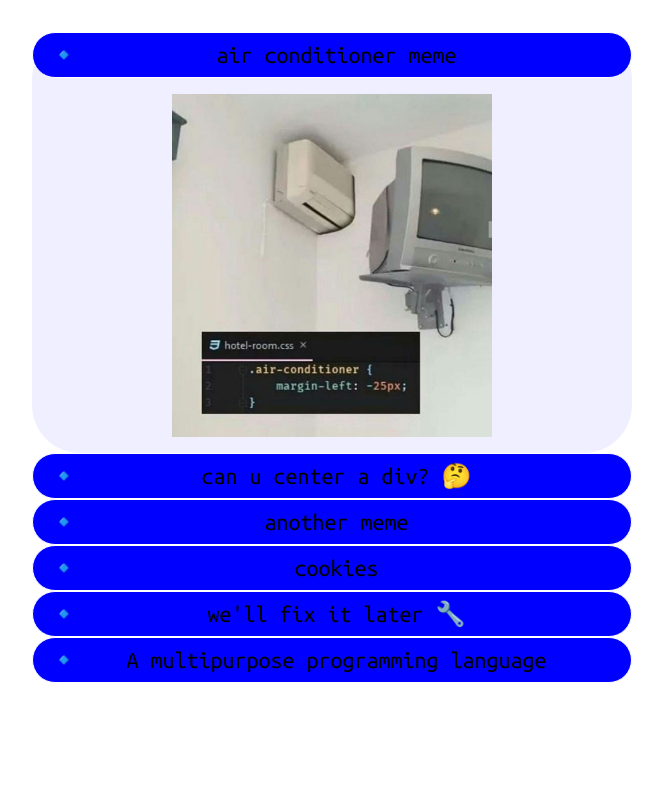
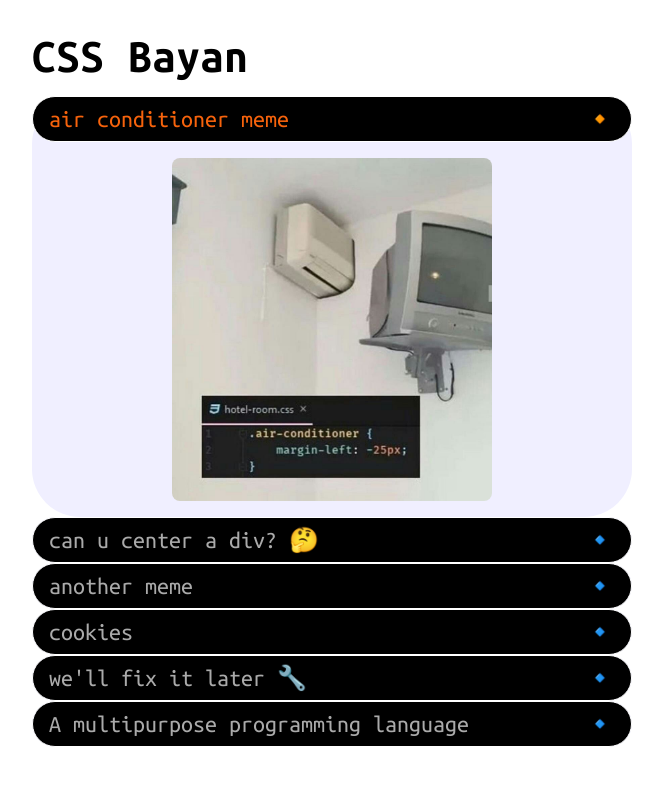
Before and after one commit to dniils/cssBayan, a plain HTML site: page cssBayan/index.html in a window 1280 px wide. Shown: the whole page, without its empty margins (308-971 px from the left). Drawn offline with Linux system fonts and the light colour scheme.

Commit message:
feat: add icons for expanded and collapsed states (Fri, Mar 10, 2023 06:45:44 PM)

```diff
--- a/cssBayan/index.html
+++ b/cssBayan/index.html
@@ -10,14 +10,10 @@
   <body>
     <div class="css-bayan">
       <ul class="accordion">
+        <div class="accordion__item">
+          <h1 class="css-bayan__header">CSS Bayan</h1>
+        </div>
         <li class="accordion__item">
-          <label for="0" class="accordion__label">
-            <span>🔹</span>
-            <span class="accordion__header">air conditioner meme</span>
-            <div class="accordion__icon">
-              <span>+</span>
-            </div>
-          </label>
           <input
             class="accordion__input"
             type="checkbox"
@@ -25,78 +21,83 @@
             id="0"
             checked
           />
+          <label for="0" class="accordion__label">
+            <span class="accordion__header">air conditioner meme</span>
+            <span class="accordion__icon-closed">🔹</span>
+            <span class="accordion__icon-opened">🔸</span>
+          </label>
           <img src="./img/meme0.jpg" alt="meme" class="accordion__meme" />
         </li>
         <li class="accordion__item">
-          <label for="1" class="accordion__label">
-            <span>🔹</span>
-            <span class="accordion__header">can u center a div? 🤔</span>
-            <div class="accordion__icon"><span>+</span></div>
-          </label>
           <input
             class="accordion__input"
             type="checkbox"
             name="accordion"
             id="1"
           />
+          <label for="1" class="accordion__label">
+            <span class="accordion__header">can u center a div? 🤔</span>
+            <span class="accordion__icon-closed">🔹</span>
+            <span class="accordion__icon-opened">🔸</span>
+          </label>
           <img src="./img/meme1.jpg" alt="meme" class="accordion__meme" />
         </li>
         <li class="accordion__item">
-          <label for="2" class="accordion__label">
-            <span>🔹</span>
-            <span class="accordion__header">another meme</span>
-            <div class="accordion__icon"><span>+</span></div>
-          </label>
           <input
             class="accordion__input"
             type="checkbox"
             name="accordion"
             id="2"
           />
+          <label for="2" class="accordion__label">
+            <span class="accordion__header">another meme</span>
+            <span class="accordion__icon-closed">🔹</span>
+            <span class="accordion__icon-opened">🔸</span>
+          </label>
           <img src="./img/meme2.jpg" alt="meme" class="accordion__meme" />
         </li>
         <li class="accordion__item">
-          <label for="3" class="accordion__label">
-            <span>🔹</span>
-            <span class="accordion__header">cookies</span>
-            <div class="accordion__icon"><span>+</span></div>
-          </label>
           <input
             class="accordion__input"
             type="checkbox"
             name="accordion"
             id="3"
           />
+          <label for="3" class="accordion__label">
+            <span class="accordion__header">cookies</span>
+            <span class="accordion__icon-closed">🔹</span>
+            <span class="accordion__icon-opened">🔸</span>
+          </label>
           <img src="./img/meme3.jpg" alt="meme" class="accordion__meme" />
         </li>
         <li class="accordion__item">
-          <label for="4" class="accordion__label">
-            <span>🔹</span>
-            <span class="accordion__header">we'll fix it later 🔧</span>
-            <div class="accordion__icon"><span>+</span></div>
-          </label>
           <input
             class="accordion__input"
             type="checkbox"
             name="accordion"
             id="4"
           />
+          <label for="4" class="accordion__label">
+            <span class="accordion__header">we'll fix it later 🔧</span>
+            <span class="accordion__icon-closed">🔹</span>
+            <span class="accordion__icon-opened">🔸</span>
+          </label>
           <img src="./img/meme4.jpg" alt="meme" class="accordion__meme" />
         </li>
         <li class="accordion__item">
-          <label for="5" class="accordion__label">
-            <span>🔹</span>
-            <span class="accordion__header"
-              >A multipurpose programming language</span
-            >
-            <div class="accordion__icon"><span>+</span></div>
-          </label>
           <input
             class="accordion__input"
             type="checkbox"
             name="accordion"
             id="5"
           />
+          <label for="5" class="accordion__label">
+            <span class="accordion__header"
+              >A multipurpose programming language</span
+            >
+            <span class="accordion__icon-closed">🔹</span>
+            <span class="accordion__icon-opened">🔸</span>
+          </label>
           <img src="./img/meme5.jpg" alt="meme" class="accordion__meme" />
         </li>
       </ul>
--- a/cssBayan/style.css
+++ b/cssBayan/style.css
@@ -14,6 +14,10 @@
   padding: 2rem 0;
 }
 
+.css-bayan__header {
+  margin-bottom: 1rem;
+}
+
 .accordion {
   width: 37.5rem;
   height: 20%;
@@ -23,6 +27,7 @@
 }
 
 .accordion__header {
+  color: #aaa;
   transition: all 0.2s ease-in-out;
 }
 
@@ -31,6 +36,7 @@
 }
 
 .accordion:hover .accordion__header {
+  /* color: #0078d7; */
   color: #fff;
 }
 
@@ -43,17 +49,21 @@
   border-radius: 3rem;
 }
 
+.accordion__item:first-child {
+  background: none;
+}
+
 .accordion__label {
   display: flex;
   flex-direction: row;
   justify-content: space-between;
   padding: 0.5rem 1rem;
-  background-color: blue;
+  background-color: #000;
   cursor: pointer;
   user-select: none;
   align-items: center;
   border-radius: 3rem;
-  border: 1px solid #ffffff;
+  border: 1px solid #fff;
 }
 
 .accordion__meme {
@@ -61,19 +71,15 @@
   max-width: 20rem;
   align-self: center;
   margin: 1rem 0;
+  border-radius: 0.5rem;
 }
 
-.accordion__icon {
-  opacity: 0;
-  background-color: #fff;
-  width: 1.3rem;
-  height: 1.3rem;
-  border-radius: 50%;
-  display: flex;
-  justify-content: center;
-  align-content: center;
-  align-items: center;
-  transition: all 0.2s ease-in-out;
+.accordion__icon-closed {
+  display: block;
+}
+
+.accordion__icon-opened {
+  display: none;
 }
 
 .accordion__input {
@@ -81,6 +87,18 @@
   left: -100000px;
 }
 
-.accordion__input:checked + .accordion__meme {
+.accordion__input:checked ~ .accordion__meme {
   display: block;
 }
+
+.accordion__input:checked + .accordion__label .accordion__icon-opened {
+  display: block;
+}
+
+.accordion__input:checked + .accordion__label .accordion__icon-closed {
+  display: none;
+}
+
+.accordion__input:checked + .accordion__label .accordion__header {
+  color: #f7630c;
+}
```
